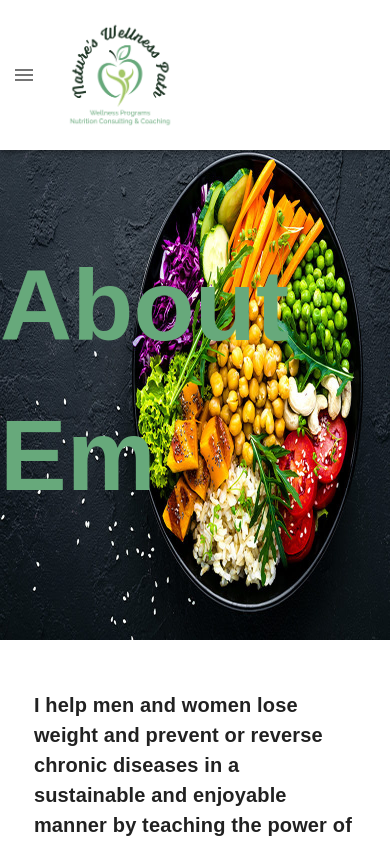
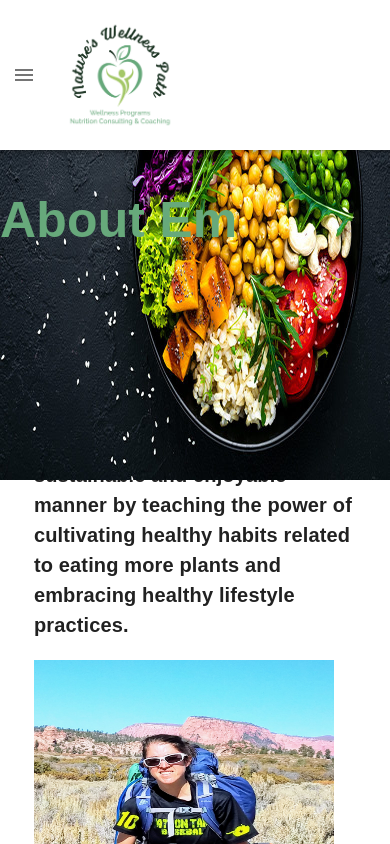
Before and after one commit to ChrisDietrich405/natures-wellness, a Next.js app: page /about in a window 390 px wide. Shown: the top 844 px of the page. Built offline with nearby package versions, Linux system fonts and the light colour scheme.

Commit message:
styled wellness page

```diff
--- a/pages/about/index.js
+++ b/pages/about/index.js
@@ -61,16 +61,22 @@ const About = () => {
             </div>
           </div>
           <div className={styles.content_text}>
+            <Card sx={{ mt: 3, py: 4, px: 10 }}>
               <p>
-              Eating more plants and engaging in healthy lifestyle practices can
-              help us to look and feel our best! A few of the health problems
-              that can be lessened or resolved a plant-predominant or
+                Eating more plants and engaging in healthy lifestyle practices
+                can help us to look and feel our best! A few of the health
+                problems that can be lessened or resolved a plant-predominant or
                 plant-based way of eating and healthy lifestyle practices
                 includes:
               </p>
               <div style={{ marginBottom: "10px" }}>
-              <List data={aboutData} ordered className={styles.ordered_list} />
+                <List
+                  data={aboutData}
+                  ordered
+                  className={styles.ordered_list}
+                />
               </div>
+            </Card>
             <Grid container spacing={2} style={{ marginTop: "20px" }}>
               <Grid item lg={6}>
                 <Card sx={{ mt: 3, py: 4, px: 10, height: "600px" }}>
--- a/pages/services/coaching-packages.js
+++ b/pages/services/coaching-packages.js
@@ -19,7 +19,6 @@ const CoachingPackages = () => {
       <Slideshow title="Coaching Packages" />
       <Container style={{ marginTop: "50px" }}>
         <section className={styles.inner_container}>
-          <h1 className={styles.page_title}>Coaching Packages</h1>
           <div className={styles.consultation_package}>
             <h2>2 Session Package:</h2>
             <p>Package includes:</p>
--- a/pages/services/wellnessPrograms.js
+++ b/pages/services/wellnessPrograms.js
@@ -30,7 +30,6 @@ const WellnessPrograms = () => {
       <Slideshow title="Wellness Programs" />
       <Container style={{ marginTop: "50px" }}>
         <section className={styles.inner_container}>
-          <h1 className={styles.page_title}>Wellness Programs</h1>
           <div className={styles.consultation_package}>
             <h2 className={styles.offerings_title}>
               Nature’s Wellness Path’s Plant-Powered Weight Loss & Wellness
--- a/src/components/List/styles.module.css
+++ b/src/components/List/styles.module.css
@@ -50,3 +50,9 @@
   height: 1rem;
   background-color: var(--primary-color);
 }
+
+@media only screen and (max-width: 600px) {
+  .unordered_list li::before {
+    top: 4px;
+  }
+}
--- a/src/components/Slideshow/styles.module.css
+++ b/src/components/Slideshow/styles.module.css
@@ -50,13 +50,14 @@
   display: none;
 }
 
-/* .play-btn,
-  .pause-btn {
-    position: absolute;
-    display: none;
-    justify-content: center;
-    align-items: center;
-    color: black;
-    width: 900px;
-    height: 500px;
-  } */
+
+@media only screen and (max-width: 600px) {
+  .slideshow_container {
+    height: 200px;
+  }
+
+  .slideshow_title {
+    font-size: 50px;
+
+  }
+}
--- a/src/styles/WellnessPrograms.module.css
+++ b/src/styles/WellnessPrograms.module.css
@@ -64,15 +64,14 @@
   text-align: center;
 }
 
-
 @media (max-width: 600px) {
   .page_title {
-    margin-bottom : 20px;
+    margin-bottom: 20px;
   }
 
   .offerings_title {
     width: 90%;
-    margin: 0 auto;
+    margin: 200px auto 0;
   }
 
   .inner_container {
```
Lines whose indentation alone changed are shown as unchanged.
